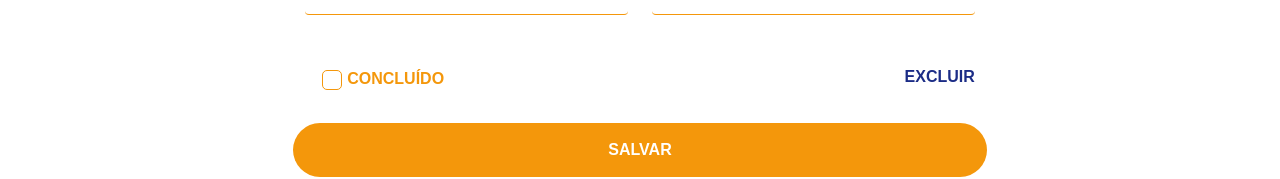
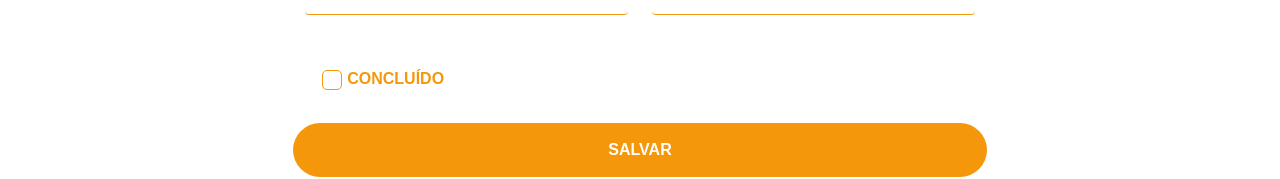
Before and after one commit to IN0C3NC10/ToDO, a Vue app in the folder client/: page /#/Task in a window 1280 px wide. Shown: the part 577-756 px from the top of the page. Built offline with nearby package versions, Linux system fonts and the light colour scheme; no server answers.

Commit message:
Date-Past validation from Update removed and Task-Delete added

```diff
--- a/client/src/services/tasks.js
+++ b/client/src/services/tasks.js
@@ -49,6 +49,15 @@ export default function serviceTasks() {
         task.value = response.data;
     }
 
+    //============= DESTROY TASK =============//
+    const destroyTask = async (id) => {
+        let response = await axios.delete(url + 'task/' + id);
+        // ..caso tenha dado tudo certo
+        if (response.status === 200) {
+            await router.push({ name: 'home' });
+        }
+    }
+
     return {
         errors,
         tasks,
@@ -58,5 +67,6 @@ export default function serviceTasks() {
         lateTasks,
         storeTask,
         getTask,
+        destroyTask
     }
 }
--- a/client/src/views/Task.vue
+++ b/client/src/views/Task.vue
@@ -51,8 +51,8 @@
                         <input v-model="form.done" type="checkbox" class="form-check-input" id="done">
                         <label class="form-check-label" for="done">CONCLUÍDO</label>
                     </div>
-                    <div class="form-group col">
-                        <button type="button">EXCLUIR</button>
+                    <div class="form-group col" v-if="form.id!=null">
+                        <button type="button" v-on:click.stop="this.deleteTask(form.id)">EXCLUIR</button>
                     </div>
                 </div>
                 <div class="row">
@@ -104,9 +104,12 @@ export default {
 
     //============ Métodos ============//
     methods: {
+        // ..alterar as categorias
         async changeType(params) {
             this.form.category = params;
         },
+
+        // ..verificar itens em branco do form
         checkForm() {
             this.validation.title = '';
             this.validation.category = '';
@@ -151,6 +154,7 @@ export default {
             late,
             getTask,
             storeTask,
+            destroyTask
         } = serviceTask();
 
         //..dados do formulário, e adicionais que precisam ser salvos
@@ -186,6 +190,13 @@ export default {
             });
         };
 
+        //============ Delete Task ============//
+        const deleteTask = async (id) => {
+            if (window.confirm("Tem certeza que deseja excluir este usuário?")) {
+                await destroyTask(id);
+            }
+        };
+
         //.. retorna os itens para serem usados pelo vue (funções e variaveis)
         return {
             form,
@@ -194,6 +205,7 @@ export default {
             late,
             setTask,
             saveTask,
+            deleteTask
         };
     },
 
```
Also changed, not shown: 1 other file (tests, documents, lock files or other folders).
